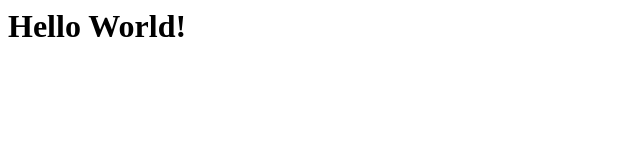
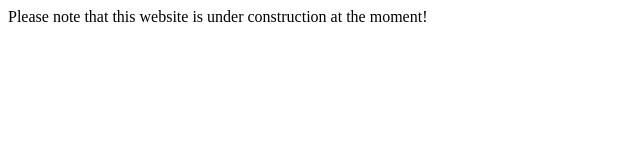
Before and after one commit to ikirollosmagdy/ikirollosmagdy.github.io, a plain HTML site: page index.html in a window 1280 px wide. Shown: the whole page, without its empty margins (0-640 px from the left). Drawn offline with Linux system fonts and the light colour scheme.

Commit message:
Update index.html

```diff
--- a/index.html
+++ b/index.html
@@ -1,8 +1,8 @@
 <html>
 <head>
-	<title>Kirollos Magdy</title>
+	<title>Kirollosd</title>
 </head>
 <body>
-<h1>Hello World!</h1>
+<p>Please note that this website is under construction at the moment!</p>
 </body>
 </html>
```
